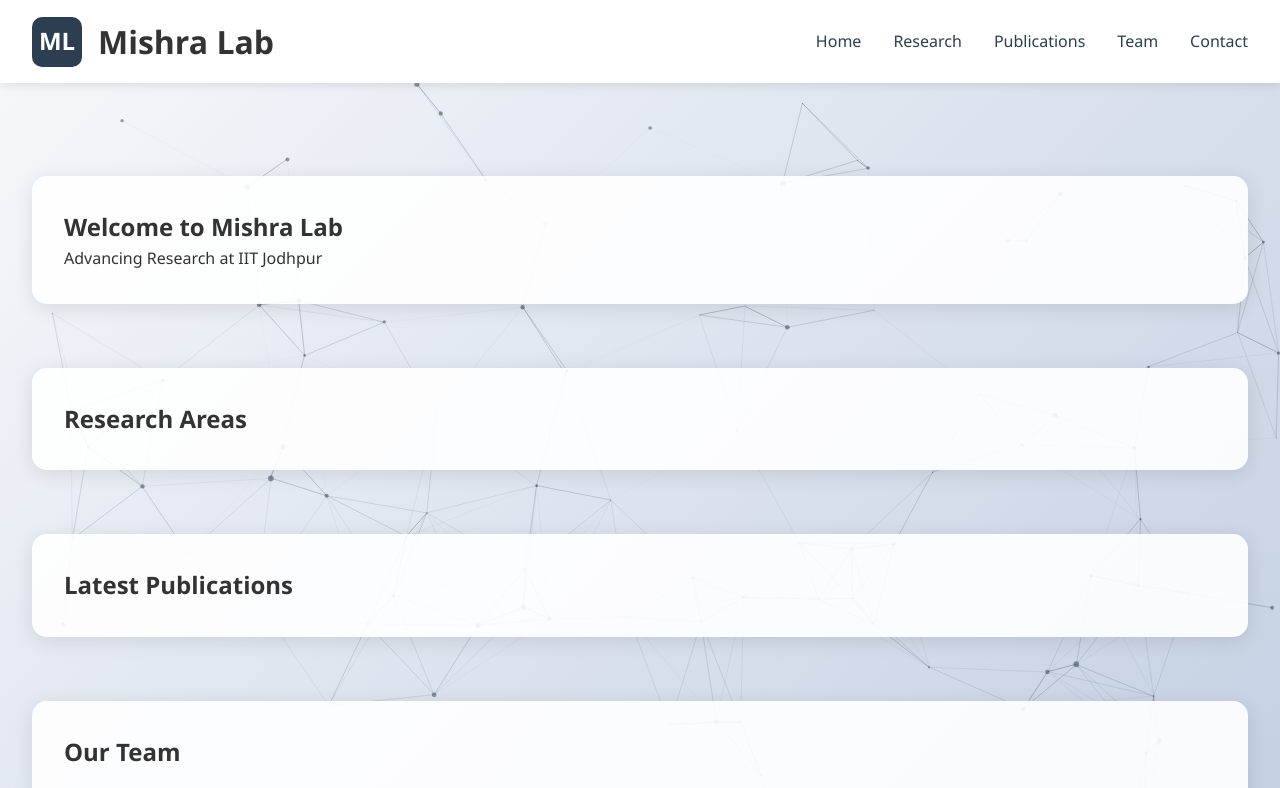
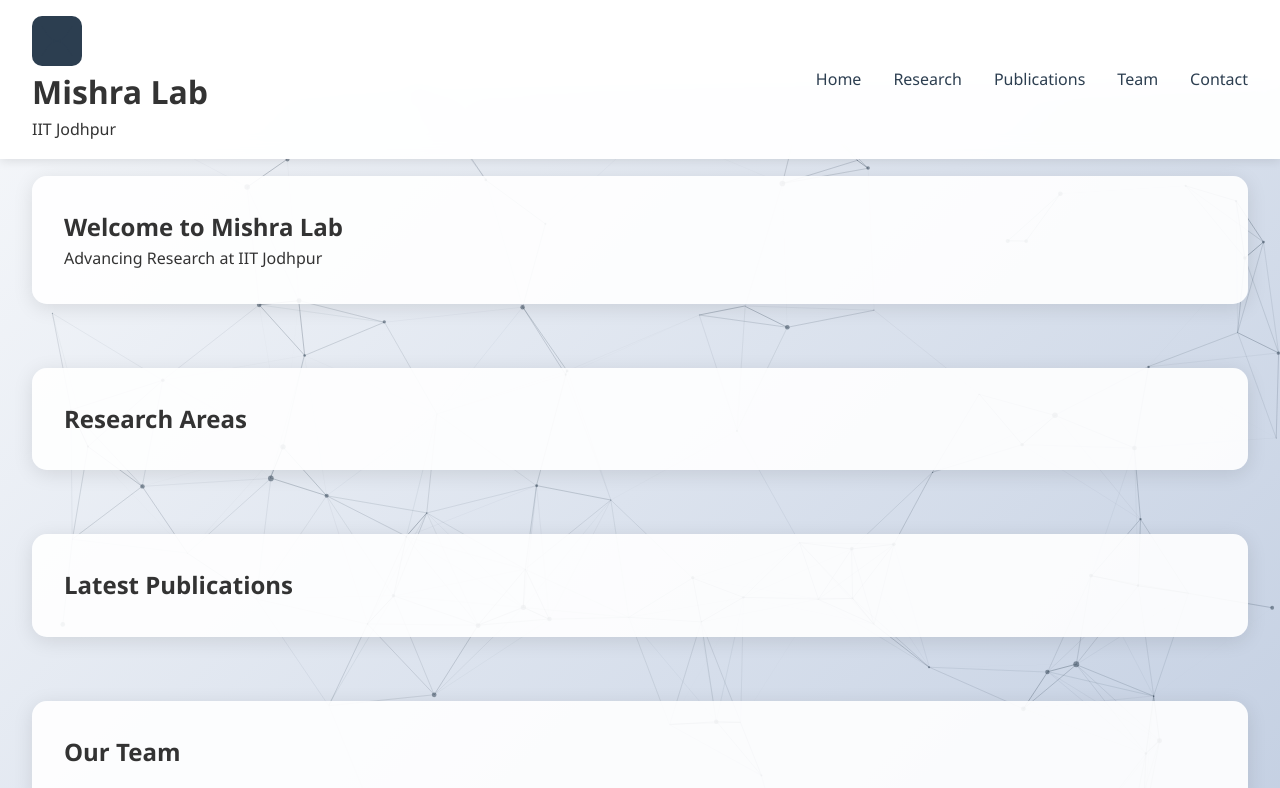
Before and after one commit to Panu2020-ship-it/mishra-lab, a plain HTML site: page index.html in a window 1280 px wide. Shown: the top 788 px of the page. Drawn offline with nearby package versions, Linux system fonts and the light colour scheme.

Commit message:
Update index.html

```diff
--- a/index.html
+++ b/index.html
@@ -11,9 +11,18 @@
     <div id="particles-js"></div>
 
     <header class="header">
-        <div class="logo-container">
-            <div class="lab-logo">ML</div>
-            <h1>Mishra Lab</h1>
+        <div class="lab-brand">
+            <div class="lab-logo">
+                <svg class="helix" viewBox="0 0 100 100">
+                    <!-- DNA Helix animation will be controlled by CSS -->
+                    <path class="helix-path" d="M20,80 Q50,20 80,80" fill="none" stroke="#2c3e50"/>
+                    <path class="helix-path" d="M20,20 Q50,80 80,20" fill="none" stroke="#2c3e50"/>
+                </svg>
+            </div>
+            <div class="lab-title">
+                <h1>Mishra Lab</h1>
+                <span class="subtitle">IIT Jodhpur</span>
+            </div>
         </div>
         <nav class="nav-menu">
             <ul>
```
